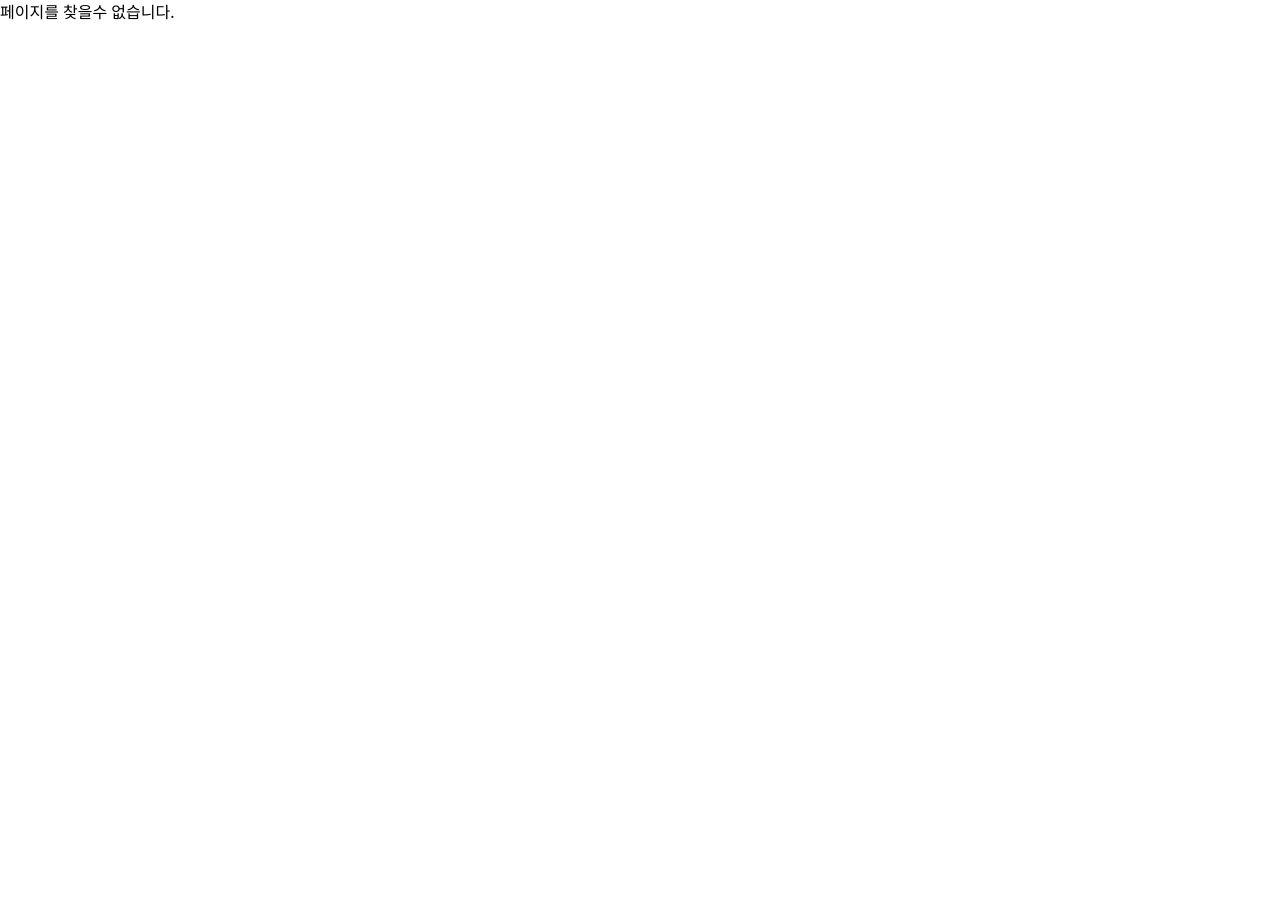
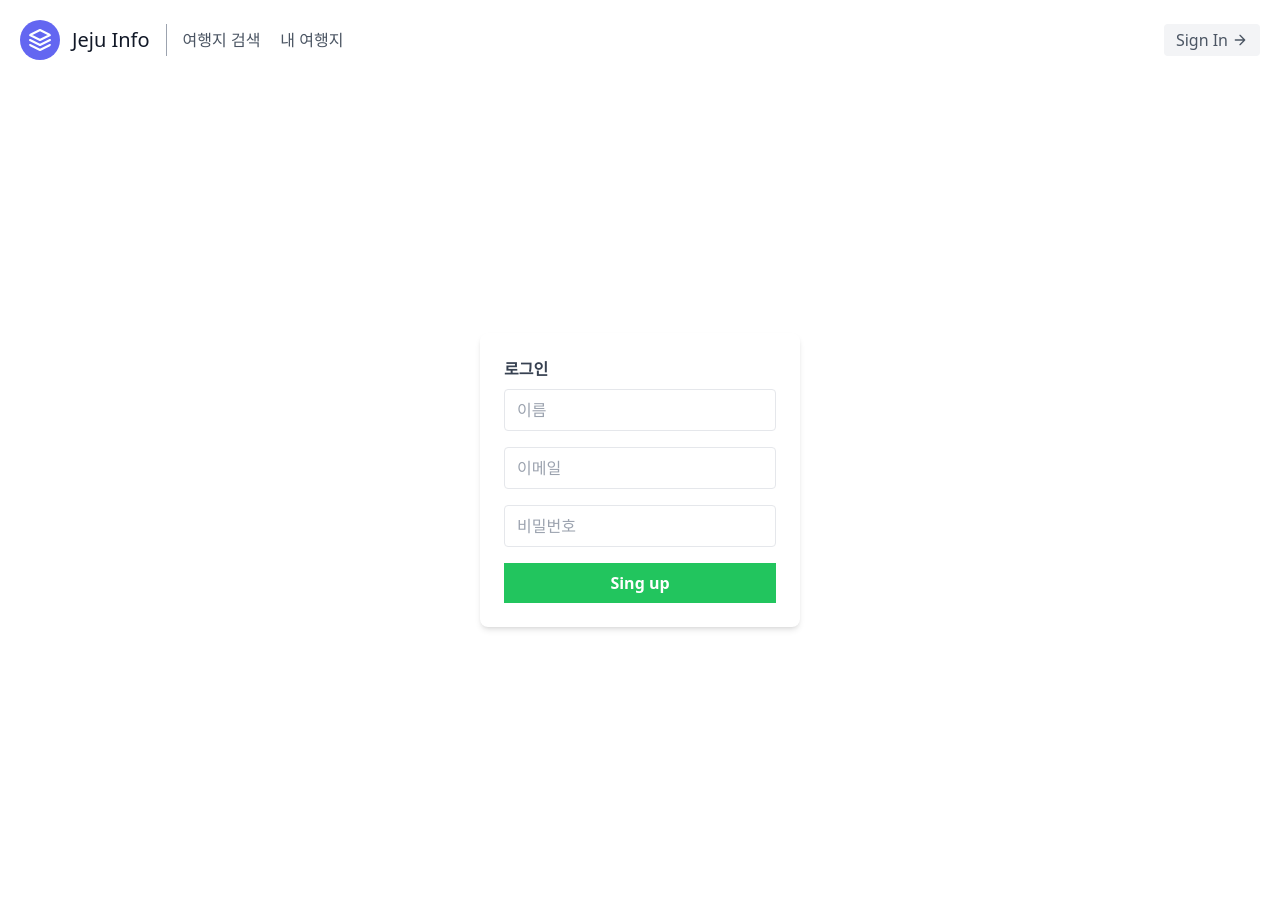
Before and after one commit to jwkk1/jejuinfo-next13, a Next.js app: page /login/signup in a window 1280 px wide. Before the commit this address had no page. Shown: the top 910 px of the page. Before the commit the page ends 800 px from the top, so only its background shows below. Built offline with nearby package versions, Linux system fonts and the light colour scheme.

Commit message:
feat : mongoDB, next-auth 회원가입, 로그인 기능 구현

```diff
--- a/components/login/logincomponent.jsx
+++ b/components/login/logincomponent.jsx
@@ -1,14 +1,35 @@
+import Link from "next/link";
+import {signIn} from 'next-auth/react'
+
 export default function LoginComponent() {
+    const login = async (e) => {
+        // 원래 실행되는 이벤트 취소
+        e.preventDefault();
+        // Form 안에서 이메일, 패스워드 가져오기
+        const email = e.target.email.value;
+        const password = e.target.password.value;
+        const response = await signIn("email-password-credential", {
+            email,
+            password,
+            redirect: false
+        });
+        if(response.error == 'CredentialsSignin') {
+            alert('계정정보를 확인해주세요.')
+        }
+        if(response.status === 200) {
+            location.href = '/'
+        }
+    }
     return(
         <div>
-            <form className="bg-white p-6 rounded-lg shadow-md w-80">
+            <form className="bg-white p-6 rounded-lg shadow-md w-80" onSubmit={login}>
                 <div className="mb-4">
-                <label className="block text-gray-700 font-bold mb-2" for="username">
+                <label className="block text-gray-700 font-bold mb-2" htmlFor="username">
                     로그인
                 </label>
                 <input
                     className="border rounded w-full py-2 px-3"
-                    id="username" type="text" placeholder="아이디" />
+                    id="email" type="email" placeholder="아이디" />
                 </div>
                 <div className="mb-6">
                 <input
@@ -18,16 +39,24 @@ export default function LoginComponent() {
                 <div className="flex items-center justify-around">
                 <button
                     className="bg-blue-500 hover:bg-blue-700 text-white font-bold py-2 px-4 rounded"
-                    type="button">
+                    type="submit" >
                     Sign In
                 </button>
-                <button
-                    className="bg-pink-500 hover:bg-pink-700 text-white font-bold py-2 px-4 rounded"
-                    type="button">
-                    Sign Up
-                </button>
+                <Link href={'/login/signup'}>
+                    <button
+                        className="bg-pink-500 hover:bg-pink-700 text-white font-bold py-2 px-4 rounded"
+                        type="button">
+                        Sign Up
+                    </button>
+                </Link>
                 </div>
-
+                <div className="flex item-center justify-center">
+                    <button
+                        className="bg-green-500 hover:bg-green-700 text-white font-bold py-2 px-4 w-full"
+                        type="button">
+                        네이버로그인
+                    </button>
+                </div>
             </form>
         </div>
     )
--- /dev/null
+++ b/components/login/signupcomponent.jsx
@@ -0,0 +1,39 @@
+import Link from "next/link";
+
+export default function SignupComponent() {
+    return(
+        <div>
+            <form className="bg-white p-6 rounded-lg shadow-md w-80" method="POST" action="/api/auth/signup">
+                <div className="mb-4">
+                <label className="block text-gray-700 font-bold mb-2" htmlFor="username">
+                    로그인
+                </label>
+                <input
+                    className="border rounded w-full py-2 px-3"
+                    id="username" type="text" placeholder="이름" name="name" />
+                </div>
+                <div className="mb-4">
+                <input
+                    className="border rounded w-full py-2 px-3"
+                    id="username" type="text" placeholder="이메일" name="email"/>
+                </div>
+                <div className="mb-4">
+                <input
+                    className="border rounded w-full py-2 px-3"
+                    id="password" type="password" placeholder="비밀번호" name="password"/>
+                </div>
+                <div className="flex items-center justify-around">
+
+                </div>
+                <div className="flex item-center justify-center">
+                    <button
+                        className="bg-green-500 hover:bg-green-700 text-white font-bold py-2 px-4 w-full"
+                        type="submit">
+                        Sing up
+                    </button>
+                </div>
+
+            </form>
+        </div>
+    )
+}
--- a/components/mainLayout/footer.jsx
+++ b/components/mainLayout/footer.jsx
@@ -3,7 +3,7 @@ export default function Footer() {
         <footer className="text-gray-600 body-font">
           <div className="container px-5 py-8 mx-auto flex items-center sm:flex-row flex-col">
             <a className="flex title-font font-medium items-center md:justify-start justify-center text-gray-900">
-              <svg xmlns="http://www.w3.org/2000/svg" fill="none" stroke="currentColor" stroke-linecap="round" stroke-linejoin="round" stroke-width="2" className="w-10 h-10 text-white p-2 bg-indigo-500 rounded-full" viewBox="0 0 24 24">
+              <svg xmlns="http://www.w3.org/2000/svg" fill="none" stroke="currentColor" strokeLinecap="round" strokeLinejoin="round" strokeWidth="2" className="w-10 h-10 text-white p-2 bg-indigo-500 rounded-full" viewBox="0 0 24 24">
                 <path d="M12 2L2 7l10 5 10-5-10-5zM2 17l10 5 10-5M2 12l10 5 10-5"></path>
               </svg>
               <span className="ml-3 text-xl">Jeju Info</span>
@@ -13,23 +13,23 @@ export default function Footer() {
             </p>
             <span className="inline-flex sm:ml-auto sm:mt-0 mt-4 justify-center sm:justify-start">
               <a className="text-gray-500">
-                <svg fill="currentColor" stroke-linecap="round" stroke-linejoin="round" stroke-width="2" className="w-5 h-5" viewBox="0 0 24 24">
+                <svg fill="currentColor" strokeLinecap="round" strokeLinejoin="round" strokeWidth="2" className="w-5 h-5" viewBox="0 0 24 24">
                   <path d="M18 2h-3a5 5 0 00-5 5v3H7v4h3v8h4v-8h3l1-4h-4V7a1 1 0 011-1h3z"></path>
                 </svg>
               </a>
               <a className="ml-3 text-gray-500">
-                <svg fill="currentColor" stroke-linecap="round" stroke-linejoin="round" stroke-width="2" className="w-5 h-5" viewBox="0 0 24 24">
+                <svg fill="currentColor" strokeLinecap="round" strokeLinejoin="round" strokeWidth="2" className="w-5 h-5" viewBox="0 0 24 24">
                   <path d="M23 3a10.9 10.9 0 01-3.14 1.53 4.48 4.48 0 00-7.86 3v1A10.66 10.66 0 013 4s-4 9 5 13a11.64 11.64 0 01-7 2c9 5 20 0 20-11.5a4.5 4.5 0 00-.08-.83A7.72 7.72 0 0023 3z"></path>
                 </svg>
               </a>
               <a className="ml-3 text-gray-500">
-                <svg fill="none" stroke="currentColor" stroke-linecap="round" stroke-linejoin="round" stroke-width="2" className="w-5 h-5" viewBox="0 0 24 24">
+                <svg fill="none" stroke="currentColor" strokeLinecap="round" strokeLinejoin="round" strokeWidth="2" className="w-5 h-5" viewBox="0 0 24 24">
                   <rect width="20" height="20" x="2" y="2" rx="5" ry="5"></rect>
                   <path d="M16 11.37A4 4 0 1112.63 8 4 4 0 0116 11.37zm1.5-4.87h.01"></path>
                 </svg>
               </a>
               <a className="ml-3 text-gray-500">
-                <svg fill="currentColor" stroke="currentColor" stroke-linecap="round" stroke-linejoin="round" stroke-width="0" className="w-5 h-5" viewBox="0 0 24 24">
+                <svg fill="currentColor" stroke="currentColor" strokeLinecap="round" strokeLinejoin="round" strokeWidth="0" className="w-5 h-5" viewBox="0 0 24 24">
                   <path stroke="none" d="M16 8a6 6 0 016 6v7h-4v-7a2 2 0 00-2-2 2 2 0 00-2 2v7h-4v-7a6 6 0 016-6zM2 9h4v12H2z"></path>
                   <circle cx="4" cy="4" r="2" stroke="none"></circle>
                 </svg>
--- a/components/mainLayout/header.jsx
+++ b/components/mainLayout/header.jsx
@@ -1,4 +1,5 @@
 import Link from "next/link";
+import {signIn} from 'next-auth/react'
 
 export default function Header() {
     return(
@@ -6,7 +7,7 @@ export default function Header() {
             <header className="text-gray-600 body-font">
                 <div className="container mx-auto flex flex-wrap p-5 flex-col md:flex-row items-center">
                     <Link href='/' className="flex title-font font-medium items-center text-gray-900 mb-4 md:mb-0">
-                        <svg xmlns="http://www.w3.org/2000/svg" fill="none" stroke="currentColor" stroke-linecap="round" stroke-linejoin="round" stroke-width="2" className="w-10 h-10 text-white p-2 bg-indigo-500 rounded-full" viewBox="0 0 24 24">
+                        <svg xmlns="http://www.w3.org/2000/svg" fill="none" stroke="currentColor" strokeLinecap="round" strokeLinejoin="round" strokeWidth="2" className="w-10 h-10 text-white p-2 bg-indigo-500 rounded-full" viewBox="0 0 24 24">
                             <path d="M12 2L2 7l10 5 10-5-10-5zM2 17l10 5 10-5M2 12l10 5 10-5"></path>
                         </svg>
                         <span className="ml-3 text-xl">Jeju Info</span>
@@ -15,13 +16,11 @@ export default function Header() {
                         <Link href='/search/searchlist' className="mr-5 hover:text-gray-900">여행지 검색</Link>
                         <Link href='/mypage/mypagelist' className="mr-5 hover:text-gray-900">내 여행지</Link>
                     </nav>
-                    <Link href='/login'>
-                        <button className="inline-flex items-center bg-gray-100 border-0 py-1 px-3 focus:outline-none hover:bg-gray-200 rounded text-base mt-4 md:mt-0">Sign In
-                            <svg fill="none" stroke="currentColor" stroke-linecap="round" stroke-linejoin="round" stroke-width="2" className="w-4 h-4 ml-1" viewBox="0 0 24 24">
-                                <path d="M5 12h14M12 5l7 7-7 7"></path>
-                            </svg>
-                        </button>
-                    </Link>
+                    <button className="inline-flex items-center bg-gray-100 border-0 py-1 px-3 focus:outline-none hover:bg-gray-200 rounded text-base mt-4 md:mt-0" onClick={()=>{signIn()}}>Sign In
+                        <svg fill="none" stroke="currentColor" strokeLinecap="round" strokeLinejoin="round" strokeWidth="2" className="w-4 h-4 ml-1" viewBox="0 0 24 24">
+                            <path d="M5 12h14M12 5l7 7-7 7"></path>
+                        </svg>
+                    </button>
                 </div>
             </header>
         </>
--- a/package.json
+++ b/package.json
@@ -9,8 +9,12 @@
     "lint": "next lint"
   },
   "dependencies": {
+    "@next-auth/mongodb-adapter": "^1.1.3",
     "@reduxjs/toolkit": "^1.9.5",
+    "bcrypt": "^5.1.0",
+    "mongodb": "^5.3.0",
     "next": "13.3.0",
+    "next-auth": "^4.22.1",
     "react": "18.2.0",
     "react-dom": "18.2.0",
     "react-redux": "^8.0.5"
--- /dev/null
+++ b/pages/api/auth/[...nextauth].js
@@ -0,0 +1,60 @@
+import { connectDB } from "@/util/database";
+import NextAuth from "next-auth";
+import CredentialsProvider from "next-auth/providers/credentials";
+import bcrypt from 'bcrypt';
+
+export const authOptions = {
+  providers: [
+    CredentialsProvider({
+      id: "email-password-credential",
+      name: 'Credentials',
+      type: 'credentials',
+      credentials: {
+        email: { label: "Email", type: "email", placeholder: "test@test.com" },
+        password: { label: "Password", type: "password" }
+    },
+      async authorize(credentials) {
+        let db = (await connectDB).db('jeju');
+        let user = await db.collection('user_cred').findOne({email : credentials.email})
+        if (!user) {
+          console.log('이메일이 존재하지 않음');
+          return null
+        }
+        const pwcheck = await bcrypt.compare(credentials.password, user.password);
+        if (!pwcheck) {
+          console.log('비밀번호가 틀렸습니다');
+          return null
+        }
+        return user
+      }
+    })
+  ],
+
+  session: {
+    strategy: 'jwt',
+    maxAge: 24 * 60 * 60  //1일 로그인 유지
+  },
+
+
+  callbacks: {
+    jwt: async ({ token, user }) => {
+        console.log(123)
+      if (user) {
+        token.user = {};
+        token.user.name = user.name
+        token.user.email = user.email
+      }
+      return token;
+    },
+    session: async ({ session, token }) => {
+      session.user = token.user;
+      return session;
+    },
+  },
+
+  secret: process.env.NEXT_PUBLIC_PASSWORD ,
+  pages: {
+    signIn: "/login",
+}
+};
+export default NextAuth(authOptions);
--- /dev/null
+++ b/pages/api/auth/signup.js
@@ -0,0 +1,21 @@
+import { connectDB } from "@/util/database";
+import bcrypt from 'bcrypt'
+
+export default async function handler(req, res){
+    let db = (await connectDB).db('jeju');
+    let user = await db.collection('user_cred').findOne({email : req.body.email});
+
+    if(req.method =='POST'){
+        let db = (await connectDB).db('jeju');
+        let user = await db.collection('user_cred').findOne({email : req.body.email});
+        if(user === null){
+            let encryption = await bcrypt.hash(req.body.password, 10);
+            req.body.password = encryption
+            await db.collection('user_cred').insertOne(req.body);
+            res.status(200).json('성공')
+        }else {
+            res.status(400).json('중복된 이메일')
+        }
+
+    }
+}
--- a/pages/index.js
+++ b/pages/index.js
@@ -1,6 +1,6 @@
+
 import MainLayout from '@/components/mainLayout/mainLayout'
 import Head from 'next/head'
-
 
 
 export default function Home() {
@@ -12,6 +12,7 @@ export default function Home() {
         <meta name="viewport" content="width=device-width, initial-scale=1" />
         <link rel="icon" href="/favicon.ico" />
       </Head>
+
       <h1 className='text-3xl font-bold underline'>asd</h1>
     </MainLayout>
   )
--- /dev/null
+++ b/pages/login/signup.jsx
@@ -0,0 +1,10 @@
+import SignupComponent from "@/components/login/signupcomponent";
+import MainLayout from "@/components/mainLayout/mainLayout";
+
+export default function Login() {
+    return (
+        <MainLayout>
+            <SignupComponent />
+        </MainLayout>
+    );
+}
--- /dev/null
+++ b/util/database.js
@@ -0,0 +1,15 @@
+import { MongoClient } from 'mongodb'
+
+const url = process.env.NEXT_PUBLIC_DB
+const options = { useNewUrlParser: true }
+let connectDB
+
+if (process.env.NODE_ENV === 'development') {
+  if (!global._mongo) {
+    global._mongo = new MongoClient(url, options).connect()
+  }
+  connectDB = global._mongo
+} else {
+  connectDB = new MongoClient(url, options).connect()
+}
+export { connectDB }
```
Also changed, not shown: 1 other file (tests, documents, lock files or other folders).
